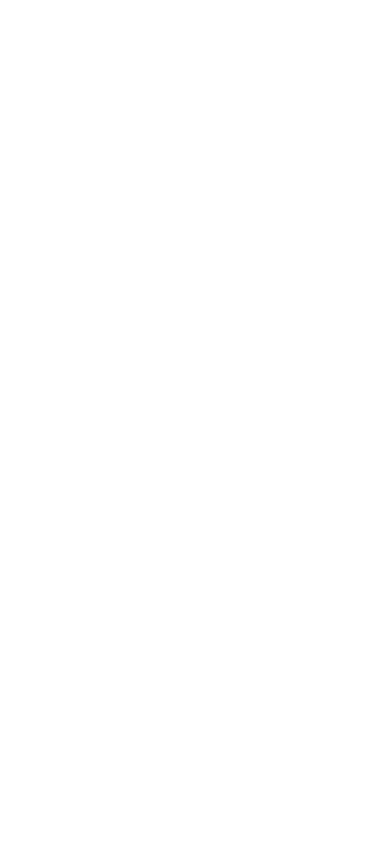
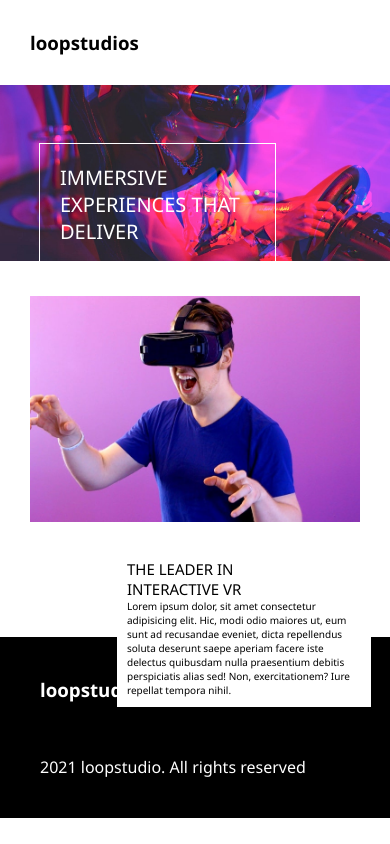
Before and after one commit to alabo-excel/loops-studio-landingpage, a plain HTML site: page index.html in a window 390 px wide. Drawn offline with Linux system fonts and the light colour scheme.

Commit message:
responsive commit

```diff
--- a/index.html
+++ b/index.html
@@ -5,11 +5,62 @@
     <meta charset="UTF-8">
     <meta http-equiv="X-UA-Compatible" content="IE=edge">
     <meta name="viewport" content="width=device-width, initial-scale=1.0">
+    <link rel="stylesheet" href="./style.css">
     <title>Document</title>
 </head>
 
 <body>
-
+    <header>
+        <div>
+            <h3>loopstudios</h3>
+        </div>
+        <div>
+            <ul>
+                <li>About</li>
+                <li>Carees</li>
+                <li>Events</li>
+                <li>Products</li>
+                <li>Support</li>
+            </ul>
+        </div>
+    </header>
+    <main>
+        <img id="hero" src="./img/image-hero.jpg" alt="">
+    </main>
+    <div id="ontop">
+        <h1>IMMERSIVE EXPERIENCES THAT DELIVER</h1>
+    </div>
+    <main id="content">
+        <div id="container">
+            <div><img src="./img/image-interactive.jpg" alt=""></div>
+            <div id="content-text">
+                <h2>THE LEADER IN INTERACTIVE VR</h2>
+                <P>Lorem ipsum dolor, sit amet consectetur adipisicing elit. Hic, modi odio maiores ut, eum sunt ad recusandae eveniet, dicta repellendus soluta deserunt saepe aperiam facere iste delectus quibusdam nulla praesentium debitis perspiciatis
+                    alias sed! Non, exercitationem? Iure repellat tempora nihil.</P>
+            </div>
+        </div>
+    </main>
+    <footer>
+        <div class="footer-section">
+            <h3>loopstudios</h3>
+            <div>
+                <img src="./img/icon-facebook.svg" alt="">
+                <img src="./img/icon-twitter.svg" alt="">
+                <img src="./img/icon-pinterest.svg" alt="">
+                <img src="./img/icon-instagram.svg" alt="">
+            </div>
+        </div>
+        <div class="footer-section">
+            <div id="links">
+                <p>About</p>
+                <p>Carees</p>
+                <p>Events</p>
+                <p>Products</p>
+                <p>Support</p>
+            </div>
+            <p>2021 loopstudio. All rights reserved</p>
+        </div>
+    </footer>
 </body>
 
 </html>
--- a/style.css
+++ b/style.css
@@ -0,0 +1,117 @@
+* {
+    margin: 0px;
+    padding: 0px;
+}
+
+body {
+    font-family: 'Segoe UI', Tahoma, Geneva, Verdana, sans-serif;
+}
+
+header {
+    display: flex;
+    justify-content: space-between;
+    padding: 30px;
+}
+
+ul li {
+    display: inline;
+    list-style-type: none;
+    padding: 20px;
+}
+
+#hero {
+    width: 100%;
+}
+
+#ontop {
+    position: absolute;
+    top: 50%;
+    left: 10%;
+    color: white;
+    border: 1px solid white;
+    padding: 20px;
+    width: 30%;
+}
+
+#ontop h1 {
+    font-weight: 200;
+    font-size: 50px;
+}
+
+#content {
+    padding-left: 80px;
+    padding-right: 80px;
+    padding-top: 100px;
+}
+
+#content-text {
+    width: 30%;
+    background-color: white;
+    padding: 40px;
+    position: absolute;
+    left: 45%;
+    top: 153vh;
+}
+
+#content-text h2 {
+    width: 60%;
+    font-weight: 300;
+}
+
+#container {
+    display: flex;
+}
+
+footer {
+    background-color: black;
+    color: white;
+    margin-top: 80px;
+    padding: 30px;
+}
+
+.footer-section {
+    display: flex;
+    justify-content: space-between;
+    padding: 10px;
+    flex-wrap: wrap;
+}
+
+.footer-section p {
+    padding-right: 10px;
+}
+
+#links {
+    display: flex;
+}
+
+@media (max-width: 600px) {
+    #ontop {
+        top: 17%;
+        width: 50%;
+    }
+    #ontop h1 {
+        font-size: 20px;
+    }
+    ul li {
+        display: none;
+    }
+    #container img {
+        width: 100%;
+    }
+    #content {
+        padding: 30px;
+    }
+    #content-text {
+        top: 65%;
+        left: 30%;
+        font-size: 10px;
+        width: 60%;
+        padding: 10px;
+    }
+    #links {
+        display: none;
+    }
+    .footer-section p {
+        padding-top: 30px;
+    }
+}
```
